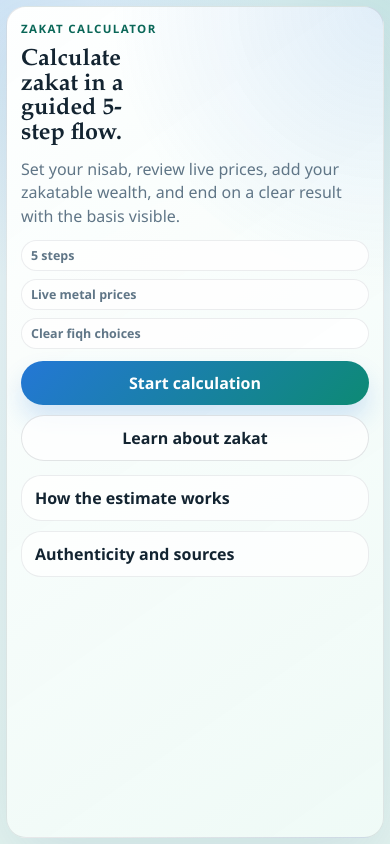
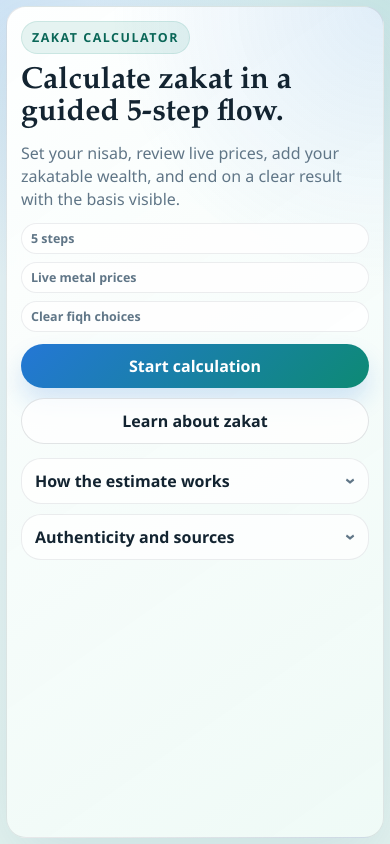
Before and after one commit to AMHZR/zakat-calculator, a website: page index.html in a window 390 px wide. Drawn offline with Linux system fonts and the light colour scheme; no server answers.

Commit message:
Refine landing brand and headline layout

```diff
--- a/styles.css
+++ b/styles.css
@@ -88,6 +88,7 @@ a {
   height: 100%;
   display: grid;
   grid-template-columns: minmax(0, 1.05fr) minmax(280px, 0.95fr);
+  grid-template-rows: minmax(0, 1fr) auto;
   gap: 18px;
   padding: 18px;
   overflow: hidden;
@@ -109,6 +110,18 @@ a {
   padding: 6px 6px 6px 2px;
 }
 
+.landing-copy .eyebrow {
+  display: inline-flex;
+  align-items: center;
+  width: fit-content;
+  padding: 8px 12px;
+  border-radius: 999px;
+  background: rgba(13, 138, 116, 0.1);
+  border: 1px solid rgba(13, 138, 116, 0.12);
+  font-size: 0.82rem;
+  letter-spacing: 0.14em;
+}
+
 .landing-copy h1,
 .step-head h3,
 .breakdown-card h4 {
@@ -119,7 +132,8 @@ a {
 
 .landing-copy h1 {
   font-size: clamp(1.9rem, 4.3vw, 3.1rem);
-  max-width: 11ch;
+  max-width: 14ch;
+  text-wrap: balance;
 }
 
 .step-head h3 {
@@ -190,6 +204,14 @@ a {
   gap: 10px;
 }
 
+.landing-footer-actions {
+  grid-column: 1 / -1;
+  align-items: center;
+  justify-content: flex-end;
+  padding-top: 10px;
+  border-top: 1px solid rgba(19, 36, 49, 0.08);
+}
+
 .landing-explain-drawer,
 .source-drawer,
 .result-metric,
@@ -227,6 +249,10 @@ a {
 }
 
 .source-drawer summary {
+  display: flex;
+  align-items: center;
+  justify-content: space-between;
+  gap: 12px;
   cursor: pointer;
   font-weight: 800;
 }
@@ -244,6 +270,24 @@ a {
 .landing-source-drawer,
 .landing-explain-drawer {
   margin-top: 2px;
+}
+
+.landing-explain-drawer summary::after,
+.landing-source-drawer summary::after {
+  content: "›";
+  flex: 0 0 auto;
+  color: var(--muted);
+  font-size: 1.15rem;
+  font-weight: 700;
+  line-height: 1;
+  transform: rotate(90deg);
+  transition: transform 140ms ease, color 140ms ease;
+}
+
+.landing-explain-drawer[open] summary::after,
+.landing-source-drawer[open] summary::after {
+  transform: rotate(270deg);
+  color: var(--ink);
 }
 
 .source-list {
@@ -1064,7 +1108,7 @@ input:not([type="checkbox"]):not([type="radio"]):focus::placeholder {
 
   .landing-card {
     grid-template-columns: 1fr;
-    grid-template-rows: auto auto;
+    grid-template-rows: auto minmax(0, 1fr) auto;
     align-content: start;
     gap: 12px;
     padding: 14px;
@@ -1095,8 +1139,14 @@ input:not([type="checkbox"]):not([type="radio"]):focus::placeholder {
   }
 
   .landing-copy h1 {
-    max-width: 10ch;
-    font-size: clamp(1.45rem, 6vw, 1.95rem);
+    max-width: 100%;
+    font-size: clamp(1.7rem, 7.8vw, 2.35rem);
+  }
+
+  .landing-copy .eyebrow {
+    font-size: 0.78rem;
+    letter-spacing: 0.12em;
+    padding: 7px 10px;
   }
 
   .landing-text,
@@ -1132,6 +1182,12 @@ input:not([type="checkbox"]):not([type="radio"]):focus::placeholder {
 
   .landing-pill-row {
     gap: 8px;
+  }
+
+  .landing-footer-actions {
+    padding-top: 8px;
+    border-top: 0;
+    margin-top: auto;
   }
 
   .landing-pill {
```
